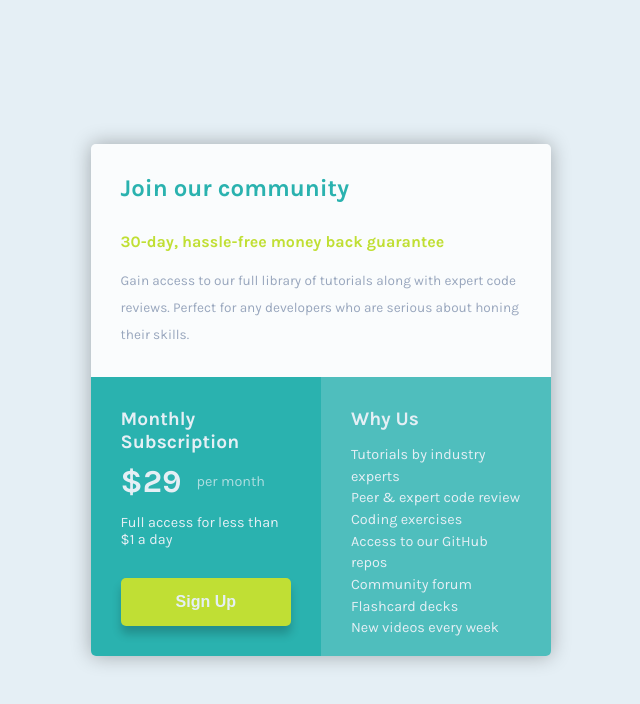
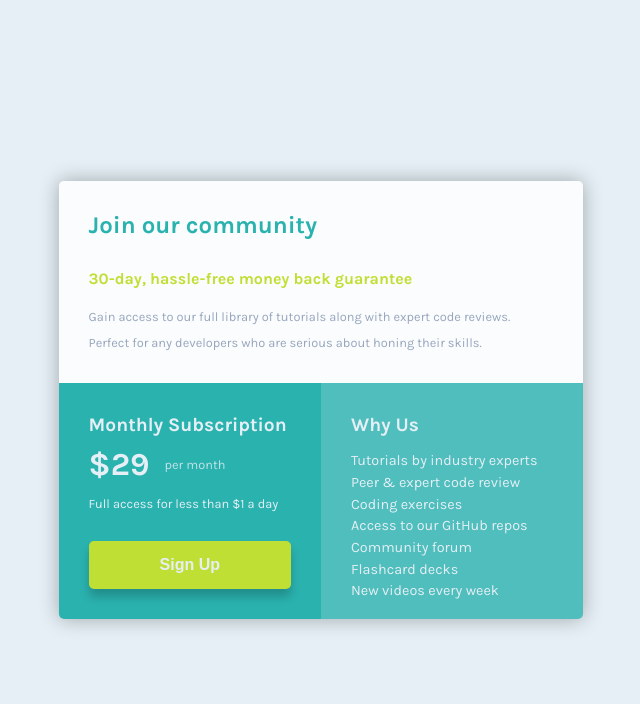
Before and after one commit to Mezizto/single-price-grid-component, a plain HTML site: page index.html in a window 1280 px wide. Shown: the whole page, without its empty margins (319-959 px from the left). Drawn offline with Linux system fonts and the light colour scheme.

Commit message:
Add files via upload

```diff
--- a/style.css
+++ b/style.css
@@ -51,7 +51,7 @@ h3 {
     color: var(--Grayish-Blue);
     line-height: 2;
     font-weight: 400;
-    font-size: 0.85rem;
+    font-size: 0.8rem;
 }
 
 /* second section */
@@ -70,7 +70,7 @@ h3 {
 
 .second p {
     color: hsl(204, 43%, 93%);
-    font-size: 0.9rem;
+    font-size: 0.8rem;
     margin-bottom: 30px;
 }
 
@@ -88,9 +88,9 @@ h3 {
 }
 
 .per-month {
-    color: hsla(204, 43%, 93%, 0.7);
+    color: hsla(204, 43%, 93%, 0.8);
     margin-left: 15px;
-    font-size: 0.9rem;
+    font-size: 0.8rem;
 }
 
 button {
@@ -129,12 +129,13 @@ button {
 
 @media screen and (min-width: 800px){
     .container {
-        max-width: 36vw;
+        max-width: 41vw;
         grid-template-columns: repeat(2, 1fr )
     }
 
     .first {
         grid-column: 1/3;
+        /* padding-right: 100px; */
     }
 
     .second {
```
